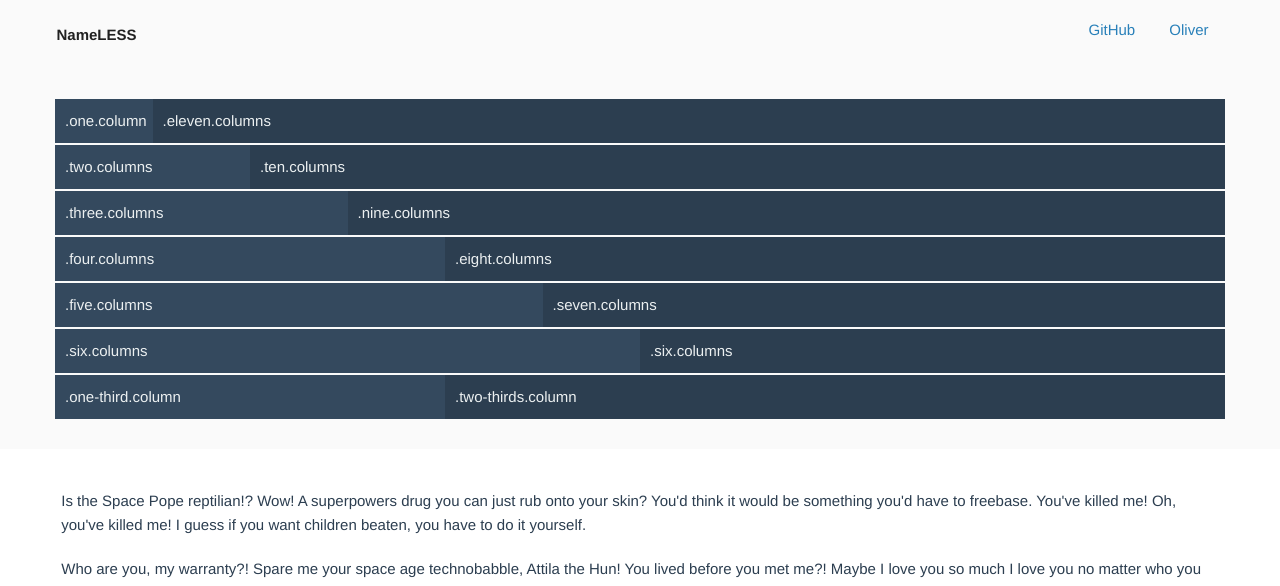
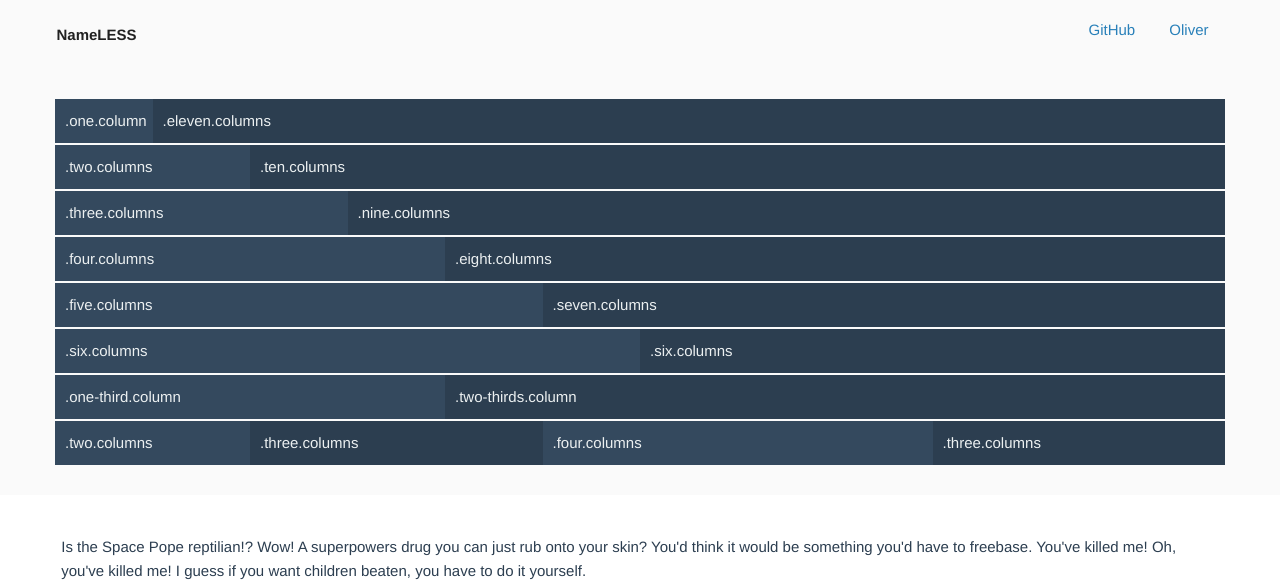
Before and after one commit to olumby/nameless, a website: page index.html in a window 1280 px wide. Shown: the top 586 px of the page. Drawn offline with Linux system fonts and the light colour scheme.

Commit message:
add more col examples

```diff
--- a/index.html
+++ b/index.html
@@ -85,6 +85,20 @@
             </div>
             <div class="two-thirds column">
                 .two-thirds.column
+            </div>
+        </div>
+        <div class="row">
+            <div class="two columns">
+                .two.columns
+            </div>
+            <div class="three columns">
+                .three.columns
+            </div>
+            <div class="four columns">
+                .four.columns
+            </div>
+            <div class="three columns">
+                .three.columns
             </div>
         </div>
     </div>
--- a/less/one.less
+++ b/less/one.less
@@ -32,6 +32,15 @@ nav.navigation {
         &:nth-child(2) {
             background: #2c3e50;
         }
+        &:nth-child(3) {
+            background: #34495e;
+        }
+        &:nth-child(4) {
+            background: #2c3e50;
+        }
+        &:nth-child(5) {
+            background: #34495e;
+        }
     }
 }
 
```
Also changed, not shown: css/one.css.
